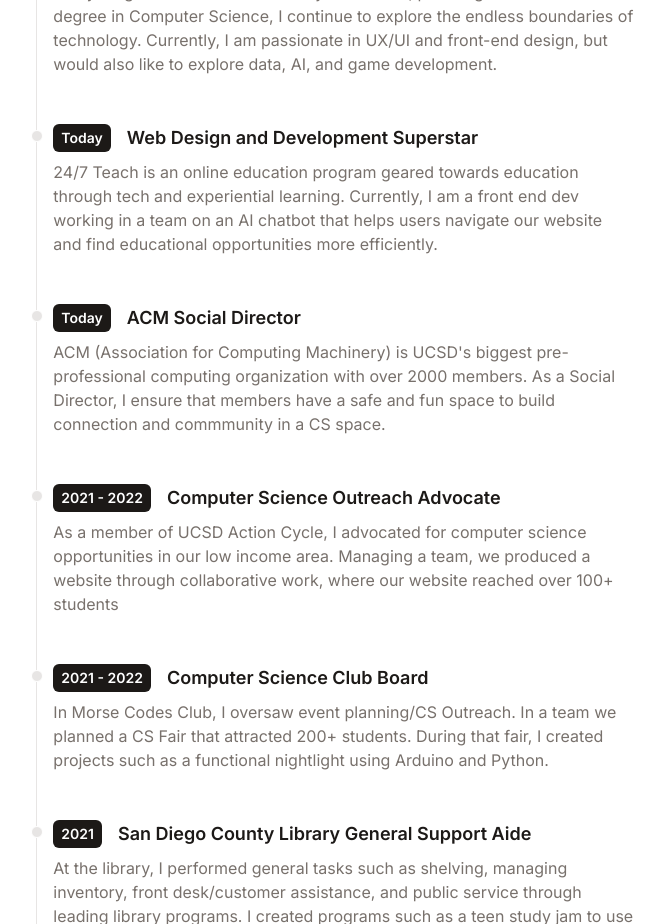
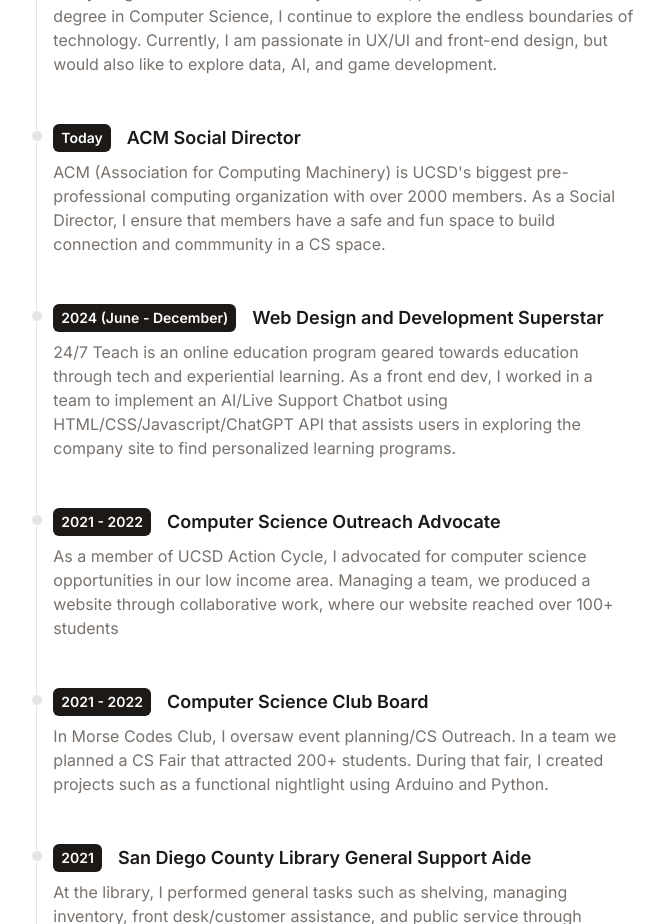
Before and after one commit to altairaguelo/portfolio-website, a React (Vite) app: page / in a window 1280 px wide. Shown: the part 1280-2204 px from the top of the page, without its empty margins (305-969 px from the left). Built offline with nearby package versions, Linux system fonts and the light colour scheme.

Commit message:
update 24/7 Teach

```diff
--- a/src/data/timeline.js
+++ b/src/data/timeline.js
@@ -11,15 +11,6 @@ export default [
     },
     {
         year: 'Today',
-        title: 'Web Design and Development Superstar',
-        duration: '3 months',
-        details: `24/7 Teach is an online education program geared towards education
-         through tech and experiential learning. Currently, I am a front end dev working
-         in a team on an AI chatbot that helps users navigate our website and
-         find educational opportunities more efficiently.`,
-    },
-    {
-        year: 'Today',
         title: 'ACM Social Director',
         duration: '1 year',
         details: `ACM (Association for Computing Machinery) is UCSD's biggest pre-professional
@@ -27,7 +18,15 @@ export default [
         members have a safe and fun space to build connection and commmunity in a CS space.`,
 
     },
-
+    {
+        year: '2024 (June - December)',
+        title: 'Web Design and Development Superstar',
+        duration: '6 months',
+        details: `24/7 Teach is an online education program geared towards education
+         through tech and experiential learning. As a front end dev, I worked
+         in a team to implement an AI/Live Support Chatbot using HTML/CSS/Javascript/ChatGPT
+         API that assists users in exploring the company site to find personalized learning programs.`,
+    },
     {
         year: '2021 - 2022',
         title: 'Computer Science Outreach Advocate',
```
